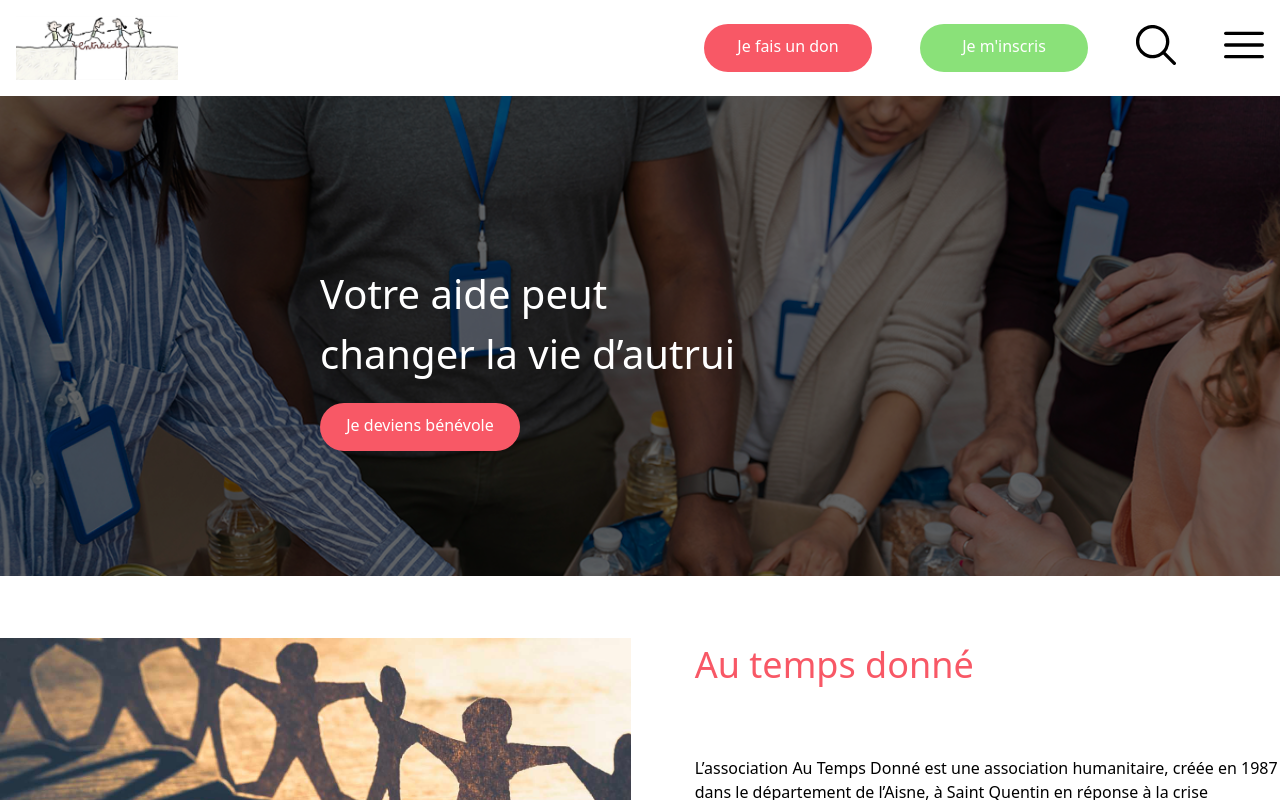
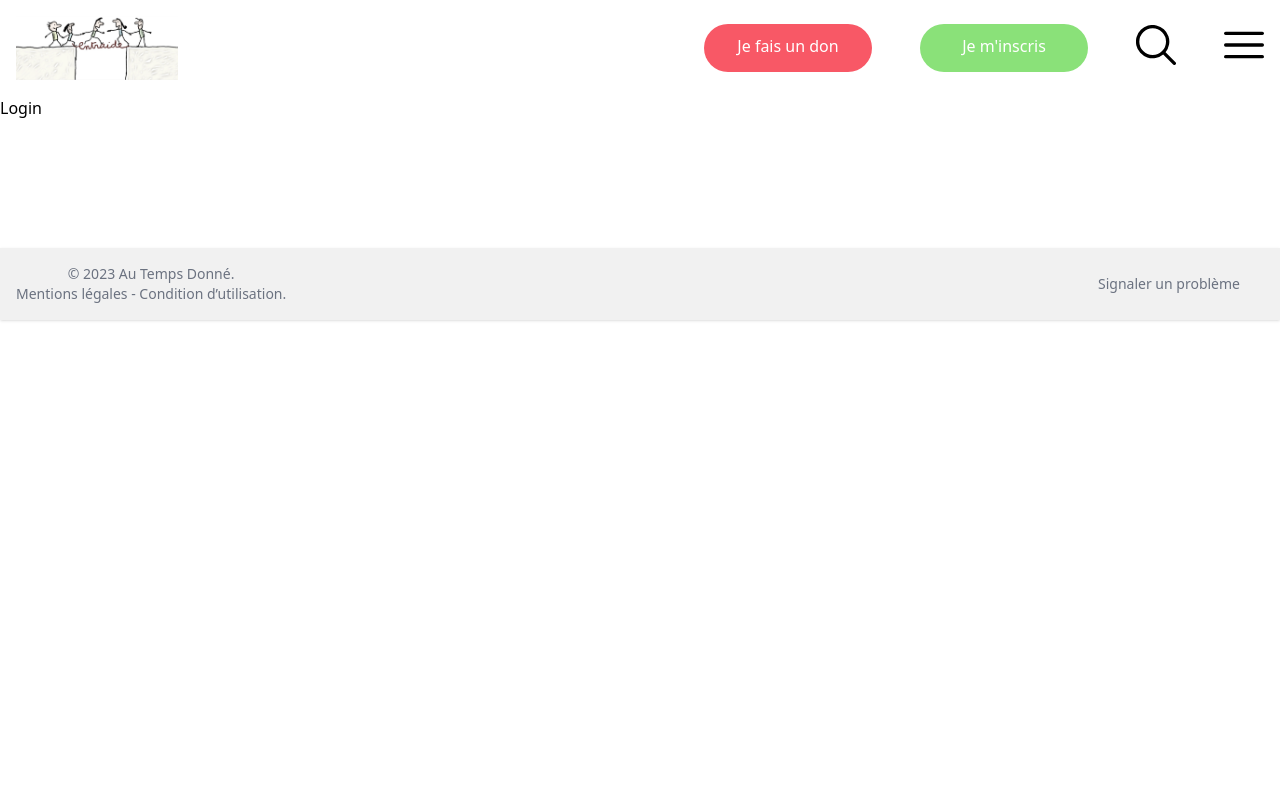
Before and after one commit to Akasuraax/ATD-Front, a React (Vite) app in the folder ATD-Front/: page /Login in a window 1280 px wide. Shown: the top 800 px of the page. Built offline with nearby package versions, Linux system fonts and the light colour scheme.

Commit message:
Add router

```diff
--- a/ATD-Front/package.json
+++ b/ATD-Front/package.json
@@ -13,7 +13,8 @@
     "@flaticon/flaticon-uicons": "^3.1.0",
     "flowbite": "^2.2.1",
     "react": "^18.2.0",
-    "react-dom": "^18.2.0"
+    "react-dom": "^18.2.0",
+    "react-router-dom": "^6.22.0"
   },
   "devDependencies": {
     "@types/react": "^18.2.43",
--- a/ATD-Front/src/App.jsx
+++ b/ATD-Front/src/App.jsx
@@ -3,8 +3,21 @@ import { initFlowbite} from "flowbite";
 import Header from './components/Header/Header.jsx'
 import Home from './page/Home/Home.jsx'
 import Footer from './components/Footer/Footer.jsx'
+import {createBrowserRouter, RouterProvider} from "react-router-dom";
 
 function App() {
+
+   const router = createBrowserRouter([
+        {
+            path :'/',
+            element: <Home></Home>
+        },
+        {
+            path :'Login',
+            element: <div>Login</div>
+        },
+
+    ])
 
     useEffect(() => {
         initFlowbite();
@@ -14,7 +27,7 @@ function App() {
       <html>
           <body>
               <Header></Header>
-              <Home></Home>
+              <RouterProvider router={router} />
               <Footer></Footer>
           </body>
       </html>
```
Also changed, not shown: 1 other file (tests, documents, lock files or other folders).
